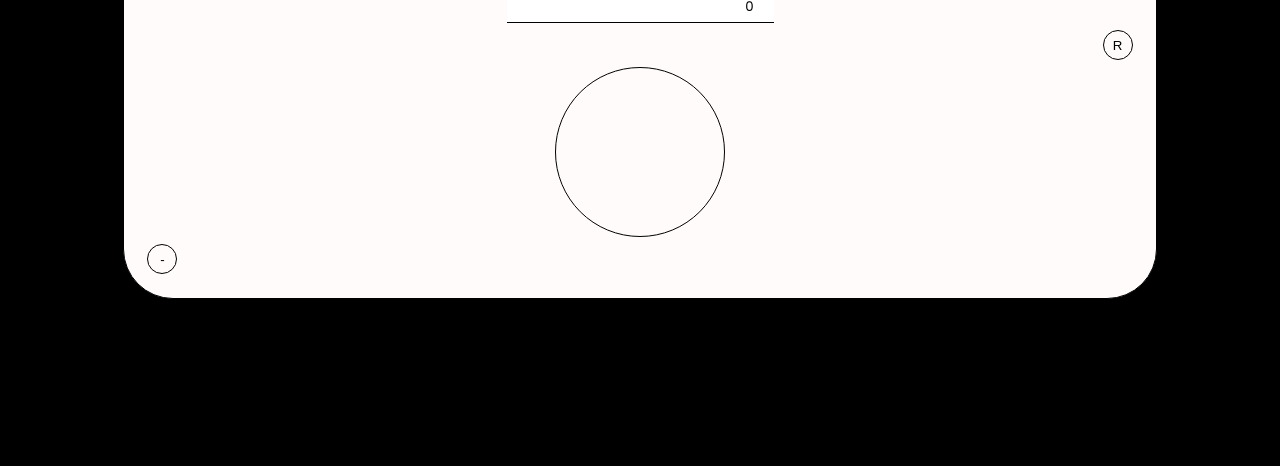
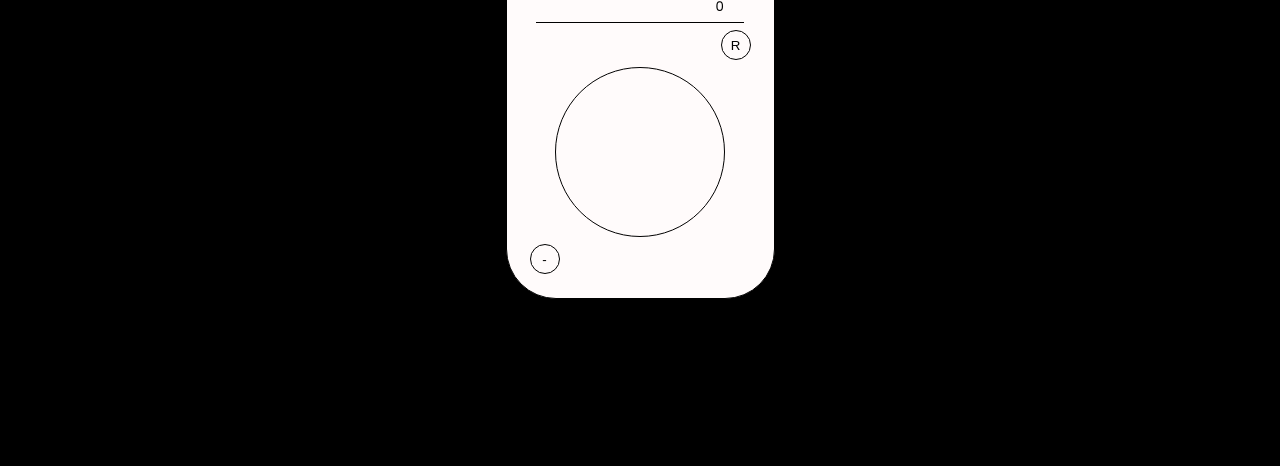
Before and after one commit to AmmarIkhlas/tasbeeh, a plain HTML site: page index.html in a window 1280 px wide. Shown: the part 350-816 px from the top of the page. Drawn offline with Linux system fonts and the light colour scheme.

Commit message:
Add files via upload

```diff
--- a/index.html
+++ b/index.html
@@ -36,7 +36,7 @@
             justify-content: space-around;
             align-items: center;
             height: 339px;
-            width: 80%;
+            width: 247px;
             border: 1px solid #000;
             border-radius: 50px;
             padding: 7px;
@@ -86,6 +86,8 @@
             padding: 5px;
             outline: none;
             font-family: 'Poppins', sans-serif;
+            width: 80%;
+            background-color: transparent;
         }
     </style>
 </head>
```
